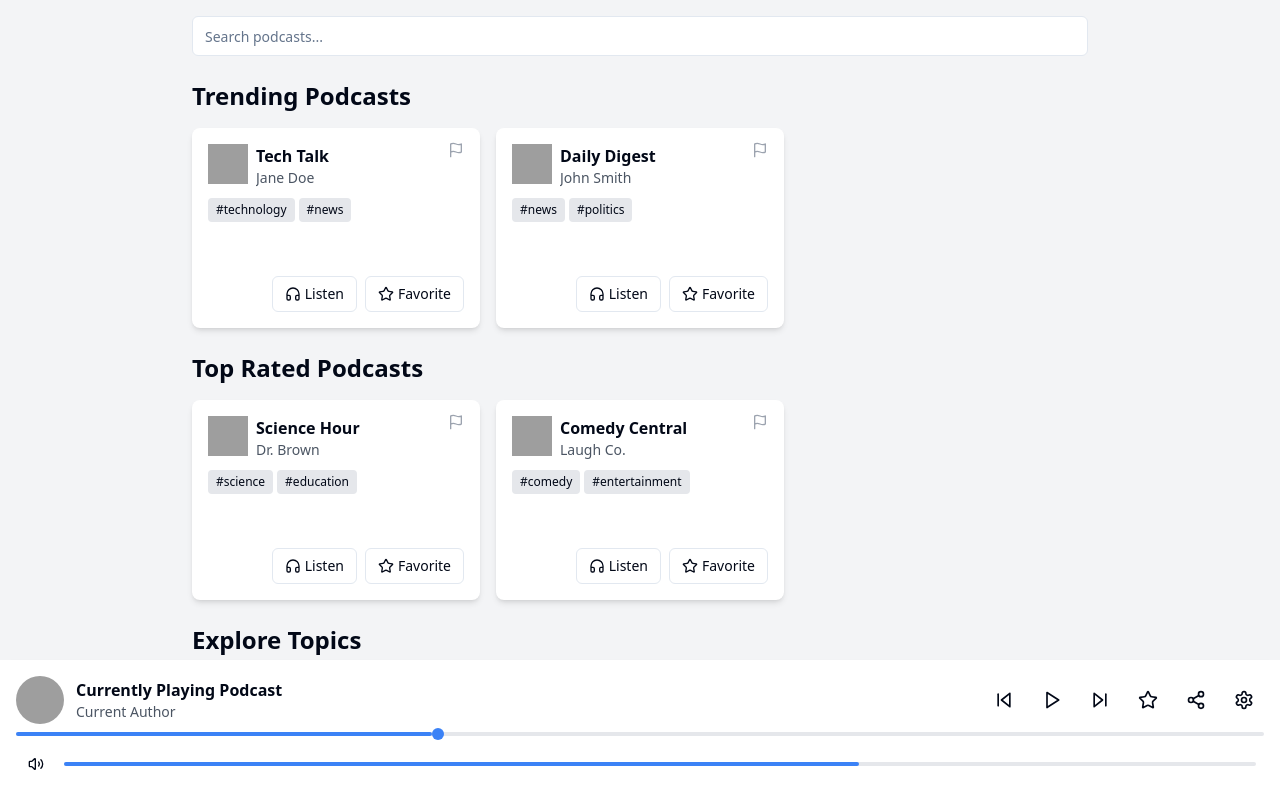
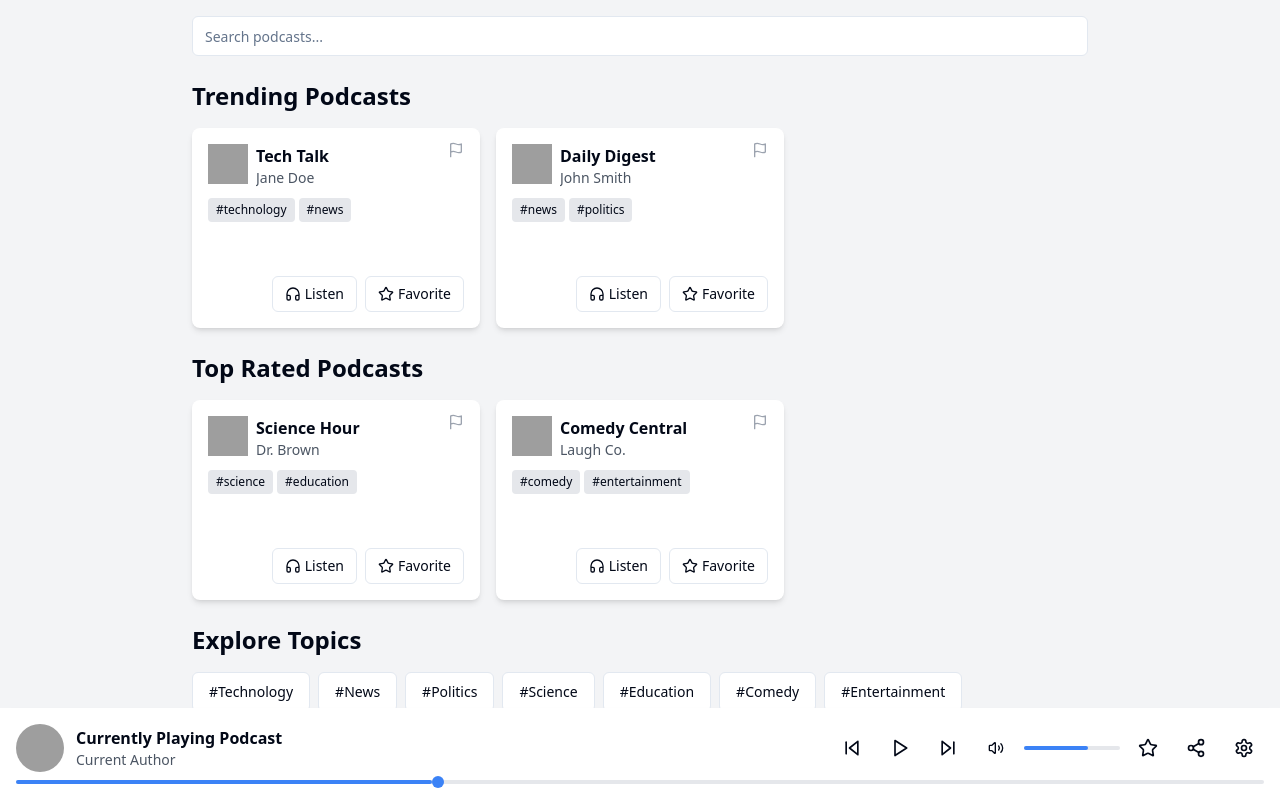
Before and after one commit to GPT-Engineer-App/audio-haven, a React (Vite) app: page / in a window 1280 px wide. Built offline with nearby package versions, Linux system fonts and the light colour scheme; grey boxes are pictures that could not be loaded.

Commit message:
Adjust volume bar position
Move the volume bar to be beside the next track button in the podcast player component for improved layout and accessibility.
[skip gpt_engineer]

```diff
--- a/src/pages/Index.jsx
+++ b/src/pages/Index.jsx
@@ -47,6 +47,12 @@ const PodcastPlayer = ({ title, author, avatar }) => (
         <Button variant="ghost" size="icon"><SkipBack className="w-5 h-5" /></Button>
         <Button variant="ghost" size="icon"><Play className="w-5 h-5" /></Button>
         <Button variant="ghost" size="icon"><SkipForward className="w-5 h-5" /></Button>
+        <div className="flex items-center space-x-2 ml-4">
+          <Button variant="ghost" size="icon"><Volume2 className="w-4 h-4" /></Button>
+          <div className="w-24 bg-gray-200 rounded-full h-1">
+            <div className="bg-blue-500 h-1 rounded-full w-2/3"></div>
+          </div>
+        </div>
         <Button variant="ghost" size="icon"><Star className="w-5 h-5" /></Button>
         <Button variant="ghost" size="icon"><Share2 className="w-5 h-5" /></Button>
         <Button variant="ghost" size="icon"><Settings className="w-5 h-5" /></Button>
@@ -55,12 +61,6 @@ const PodcastPlayer = ({ title, author, avatar }) => (
     <div className="mt-2 bg-gray-200 rounded-full h-1 relative">
       <div className="bg-blue-500 h-1 rounded-full w-1/3"></div>
       <div className="absolute top-1/2 left-1/3 w-3 h-3 bg-blue-500 rounded-full transform -translate-y-1/2"></div>
-    </div>
-    <div className="mt-2 flex items-center">
-      <Button variant="ghost" size="icon"><Volume2 className="w-4 h-4" /></Button>
-      <div className="flex-grow mx-2 bg-gray-200 rounded-full h-1">
-        <div className="bg-blue-500 h-1 rounded-full w-2/3"></div>
-      </div>
     </div>
   </div>
 );
```
